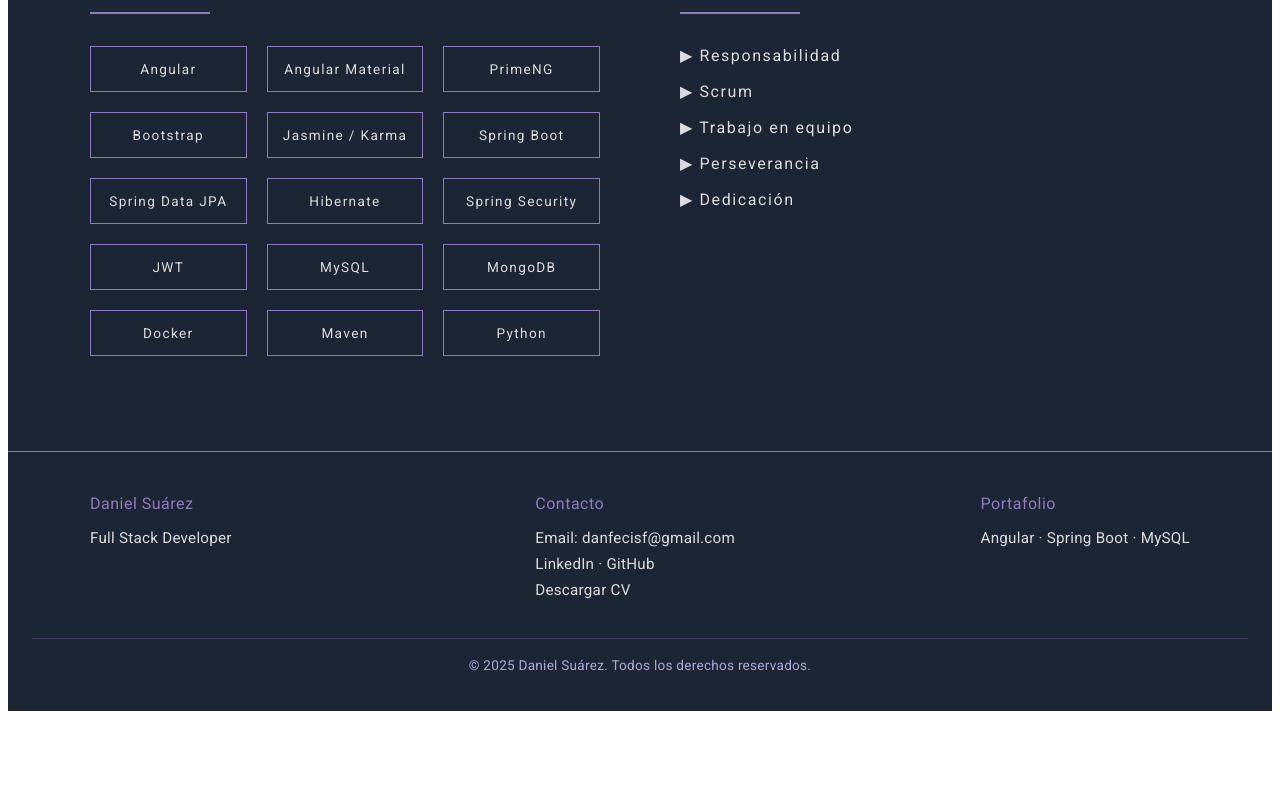
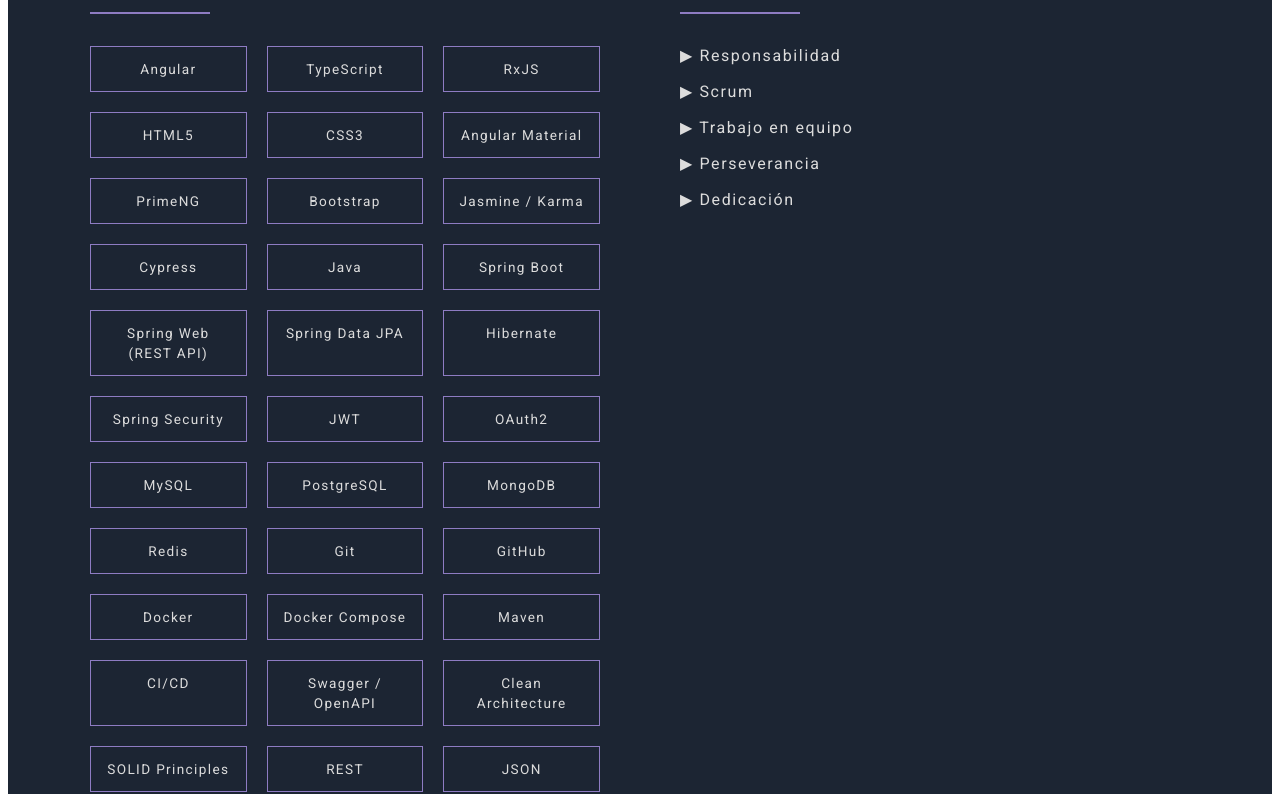
Before and after one commit to D4nf313/Mi-portafolio, an Angular app: page /portafolio-daniel-suarez-full-stack/about in a window 1280 px wide. Shown: the part 594-1388 px from the top of the page. Before the commit the page ends 1313 px from the top, so only its background shows below. Built offline with nearby package versions, Linux system fonts and the light colour scheme.

Commit message:
add contactarme funcional

```diff
--- a/package.json
+++ b/package.json
@@ -21,6 +21,7 @@
     "@angular/platform-browser-dynamic": "^17.3.0",
     "@angular/router": "^17.3.0",
     "rxjs": "~7.8.0",
+    "sweetalert2": "^11.26.18",
     "tslib": "^2.3.0",
     "zone.js": "~0.14.3"
   },
--- a/src/app/app.config.ts
+++ b/src/app/app.config.ts
@@ -3,7 +3,12 @@
 
 import { routes } from './app.routes';
 import { provideAnimationsAsync } from '@angular/platform-browser/animations/async';
+import { provideHttpClient } from '@angular/common/http';
 
 export const appConfig: ApplicationConfig = {
-  providers: [provideRouter(routes), provideAnimationsAsync()]
+  providers: [
+    provideRouter(routes),
+    provideAnimationsAsync(),
+    provideHttpClient(),
+  ],
 };
--- a/src/app/pages/about/about.component.html
+++ b/src/app/pages/about/about.component.html
@@ -34,23 +34,48 @@
 
       <div class="tech-skills">
         <div class="skill">Angular</div>
+        <div class="skill">TypeScript</div>
+        <div class="skill">RxJS</div>
+        <div class="skill">HTML5</div>
+        <div class="skill">CSS3</div>
         <div class="skill">Angular Material</div>
         <div class="skill">PrimeNG</div>
         <div class="skill">Bootstrap</div>
         <div class="skill">Jasmine / Karma</div>
+        <div class="skill">Cypress</div>
 
+        <!-- Backend -->
+        <div class="skill">Java</div>
         <div class="skill">Spring Boot</div>
+        <div class="skill">Spring Web (REST API)</div>
         <div class="skill">Spring Data JPA</div>
         <div class="skill">Hibernate</div>
         <div class="skill">Spring Security</div>
         <div class="skill">JWT</div>
+        <div class="skill">OAuth2</div>
 
+        <!-- Bases de datos -->
         <div class="skill">MySQL</div>
+        <div class="skill">PostgreSQL</div>
         <div class="skill">MongoDB</div>
+        <div class="skill">Redis</div>
 
+        <!-- DevOps / Herramientas -->
+        <div class="skill">Git</div>
+        <div class="skill">GitHub</div>
+        <div class="skill">Docker</div>
+        <div class="skill">Docker Compose</div>
+        <div class="skill">Maven</div>
+        <div class="skill">CI/CD</div>
 
-        <div class="skill">Docker</div>
-        <div class="skill">Maven</div>
+        <!-- Documentación y arquitectura -->
+        <div class="skill">Swagger / OpenAPI</div>
+        <div class="skill">Clean Architecture</div>
+        <div class="skill">SOLID Principles</div>
+
+        <!-- Otros -->
+        <div class="skill">REST</div>
+        <div class="skill">JSON</div>
         <div class="skill">Python</div>
       </div>
     </div>
--- a/src/app/pages/contact/contact.component.ts
+++ b/src/app/pages/contact/contact.component.ts
@@ -7,7 +7,9 @@
 import { MatButtonModule } from '@angular/material/button';
 import { MatDialog } from '@angular/material/dialog';
 import { MatDialogModule } from '@angular/material/dialog';
-import { SuccessDialogComponent } from './dialogs/success-dialog/success-dialog.component';
+import { HttpClient } from '@angular/common/http';
+import { catchError, of } from 'rxjs';
+import Swal from 'sweetalert2';
 
 @Component({
   selector: 'app-contact',
@@ -25,29 +27,75 @@
   styleUrl: './contact.component.scss',
 })
 export class ContactComponent {
+  private formspreeEndpoint = 'https://formspree.io/f/meeljeqk';
+  isSubmitting = false;
+  submitMessage = '';
   contactForm = this.fb.group({
     name: ['', Validators.required],
     email: ['', [Validators.required, Validators.email]],
     message: ['', Validators.required],
   });
-  constructor(private fb: FormBuilder, private dialog: MatDialog) {
+  constructor(
+    private fb: FormBuilder,
+    private dialog: MatDialog,
+    private http: HttpClient,
+  ) {
     this.contactForm.statusChanges.subscribe((status) =>
-      console.log('Form status:', status)
+      console.log('Form status:', status),
     );
   }
 
-onSubmit() {
-  if (this.contactForm.valid) {
-    console.log(this.contactForm.value);
+  onSubmit() {
+    if (this.contactForm.valid && !this.isSubmitting) {
+      this.isSubmitting = true;
 
-    this.dialog.open(SuccessDialogComponent, {
-      width: '400px',
-      disableClose: true,
-  panelClass: 'success-dialog-dark',
-    });
+      const formData = this.contactForm.value;
 
-    this.contactForm.reset();
+      this.http.post(this.formspreeEndpoint, formData)
+        .pipe(
+          catchError(error => {
+            console.error('Error al enviar el formulario:', error);
+
+            Swal.fire({
+              icon: 'error',
+              title: 'Error',
+              text: 'Hubo un error al enviar el mensaje. Por favor, intenta de nuevo.',
+              confirmButtonText: 'Aceptar',
+              confirmButtonColor: '#d33'
+            });
+
+            this.isSubmitting = false;
+            return of(null);
+          })
+        )
+        .subscribe(response => {
+          if (response) {
+            console.log('Formulario enviado exitosamente:', response);
+
+            Swal.fire({
+              icon: 'success',
+              title: '¡Mensaje enviado!',
+              text: 'Gracias por contactarme. Te responderé pronto.',
+              confirmButtonText: 'Aceptar',
+              confirmButtonColor: '#3f51b5'
+            });
+
+            // Resetear sin activar validaciones
+            this.contactForm.reset({
+              name: '',
+              email: '',
+              message: ''
+            });
+
+            // Marcar como intacto y sin tocar
+            Object.keys(this.contactForm.controls).forEach(key => {
+              this.contactForm.get(key)?.setErrors(null);
+              this.contactForm.get(key)?.markAsUntouched();
+              this.contactForm.get(key)?.markAsPristine();
+            });
+          }
+          this.isSubmitting = false;
+        });
+    }
   }
 }
-
-}
```
Also changed, not shown: 1 other file (tests, documents, lock files or other folders).
